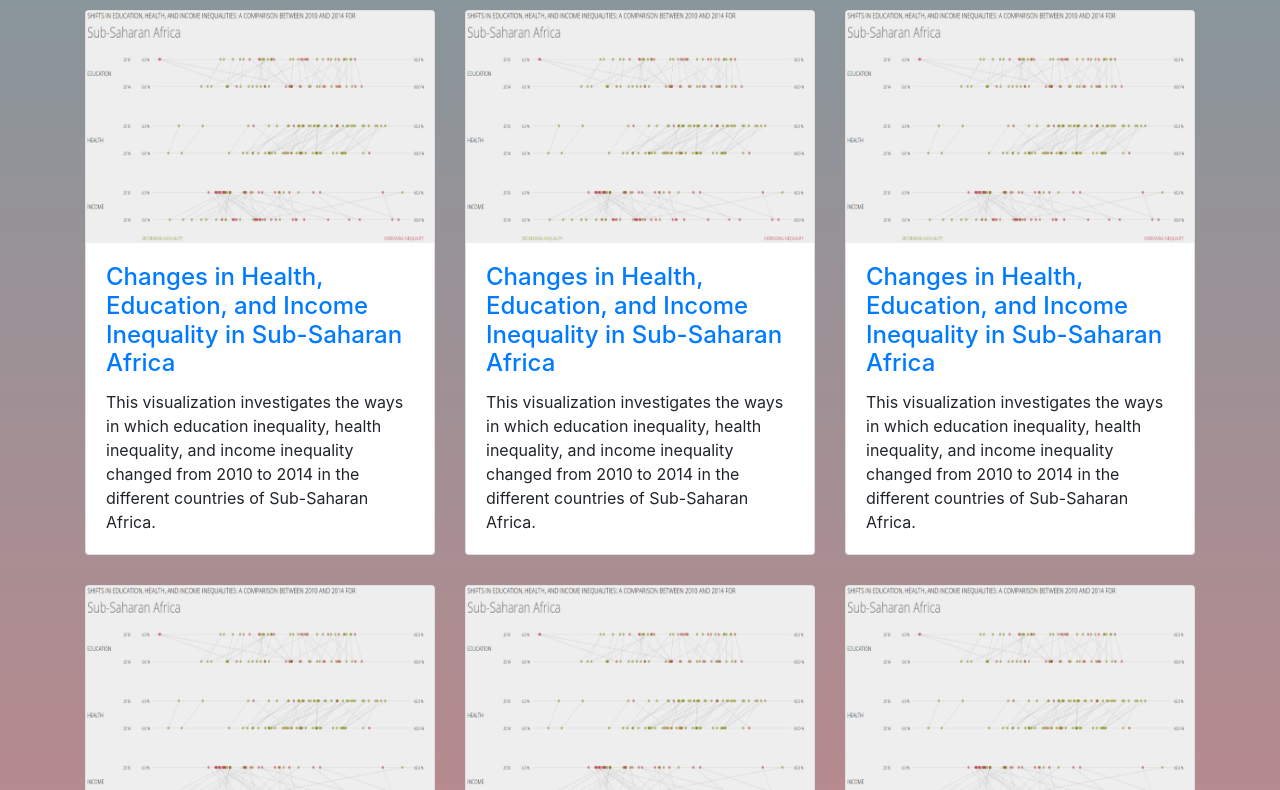
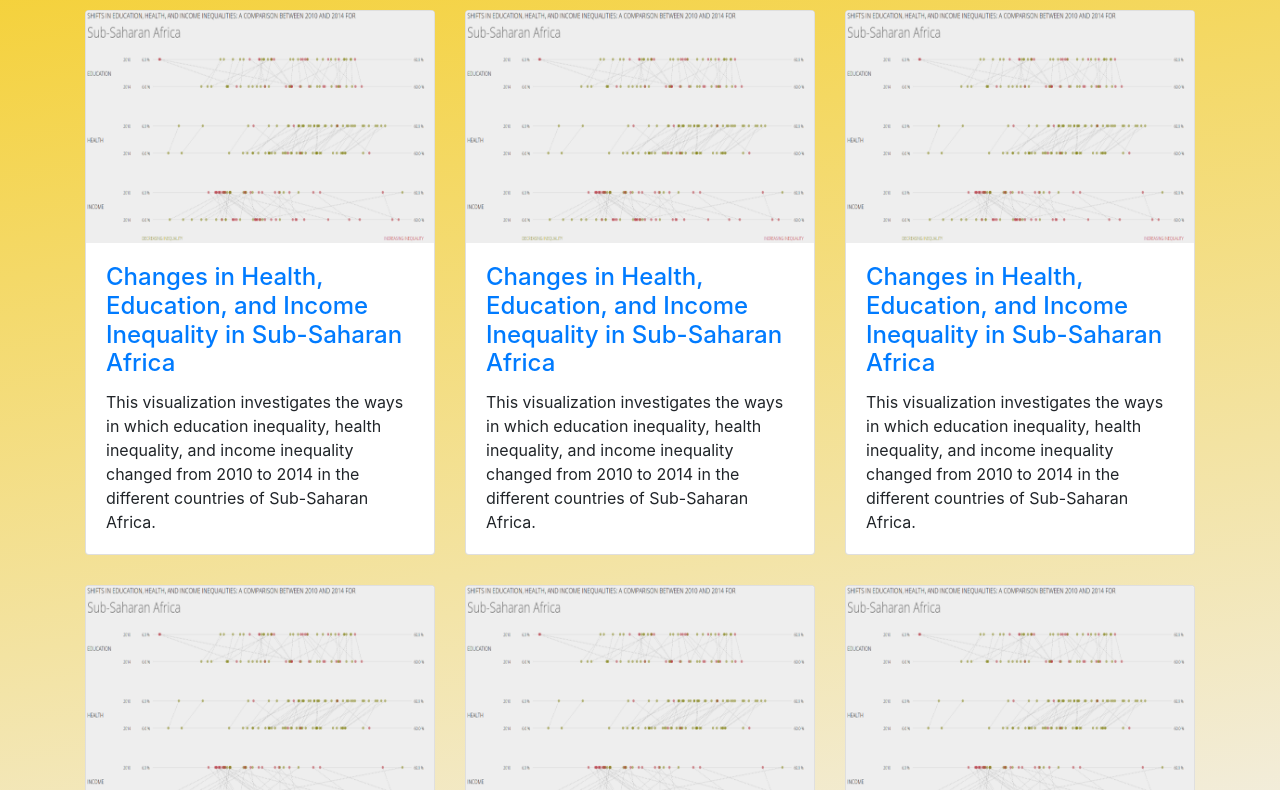
Before and after one commit to wolfm2/dvstudent, a plain HTML site: page index.html in a window 1280 px wide. Shown: the part 134-924 px from the top of the page. Drawn offline with nearby package versions, Linux system fonts and the light colour scheme.

Commit message:
gradient change

```diff
--- a/css/style.css
+++ b/css/style.css
@@ -9,8 +9,11 @@
 }
 
 body{
-  background: linear-gradient(#81989D,#FF787C);
-  -webkit-filter: -webkit-gradient(linear, right 10%, right bottom, from(rgba(0,0,0,1)), to(rgba(0,0,0,0)));
+  /* background: linear-gradient(#81989D,#FF787C); */
+  /* background: linear-gradient(to bottom right, #AB987A, #FF533D); */
+  /* background: linear-gradient(to bottom right, #1BBBB2, #36B8E9); */
+  background: linear-gradient(170deg, #F5CE28, #F2EEE2, #F2EEE2);
+  -webkit-filter: -webkit-gradient(to bottom right, right 10%, right bottom, from(rgba(0,0,0,1)), to(rgba(0,0,0,0)));
 }
 
 #work {
```
